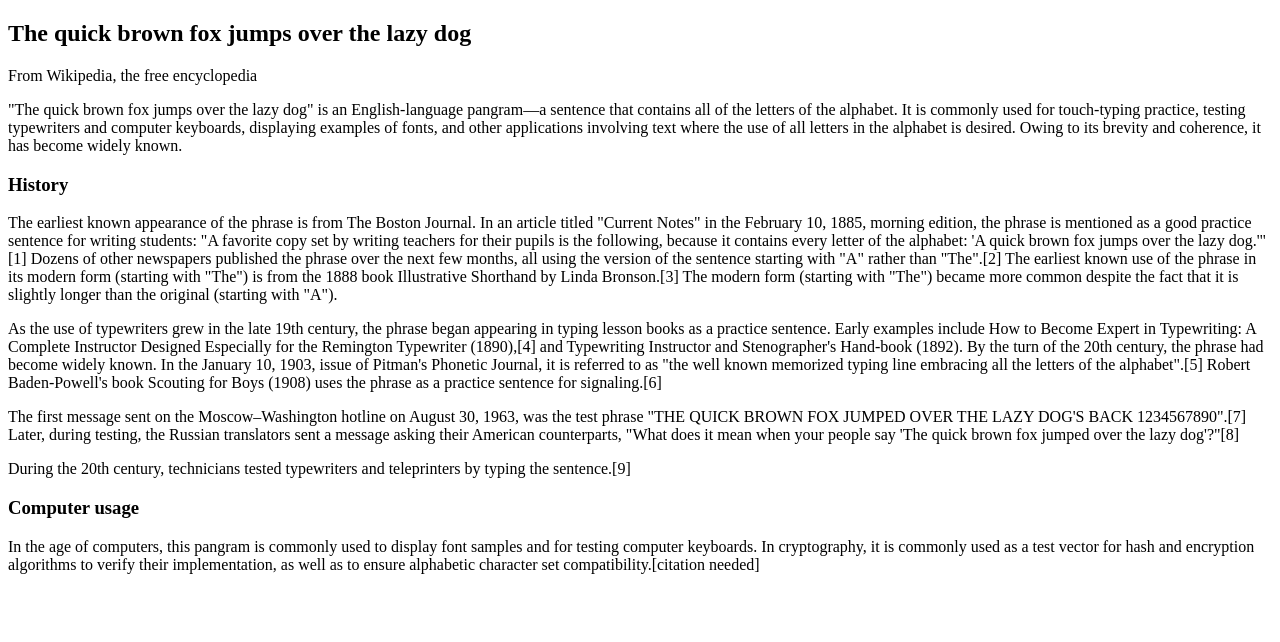
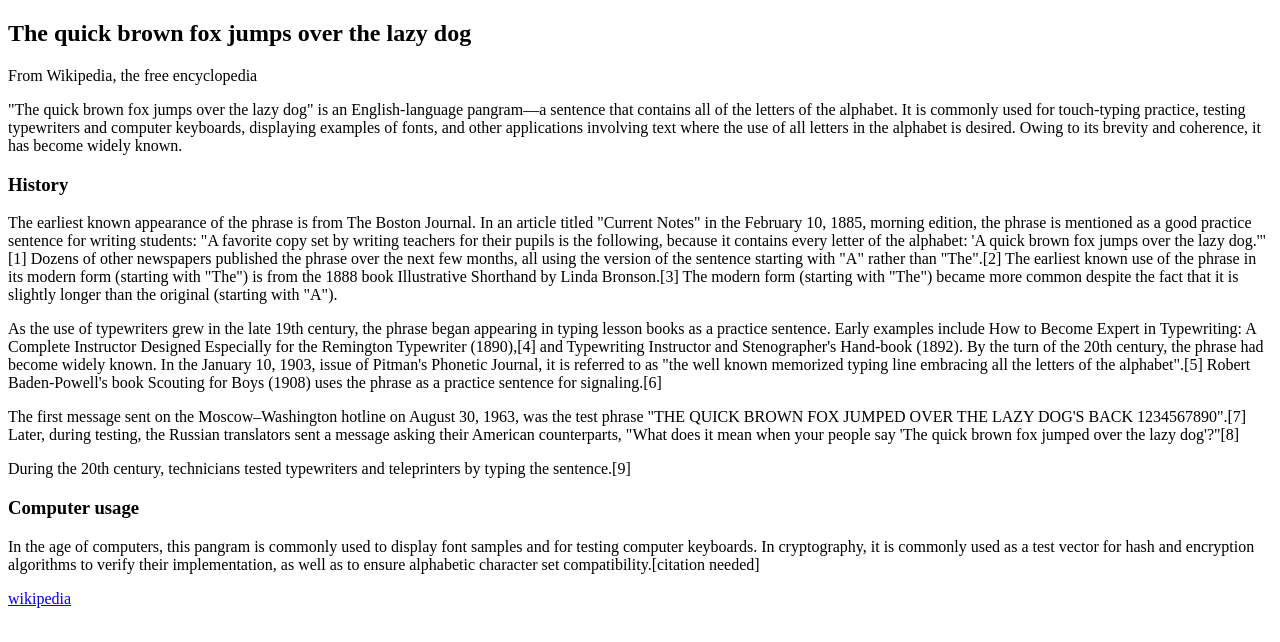
Before and after one commit to yasaman1993/html, a plain HTML site: page exercise.html in a window 1280 px wide. Drawn offline with Linux system fonts and the light colour scheme.

Commit message:
link hinzugefut

```diff
--- a/exercise.html
+++ b/exercise.html
@@ -67,5 +67,10 @@
       verify their implementation, as well as to ensure alphabetic character set
       compatibility.[citation needed]
     </p>
+
+    <a
+      href="https://en.wikipedia.org/wiki/The_quick_brown_fox_jumps_over_the_lazy_dog"
+      >wikipedia</a
+    >
   </body>
 </html>
```
